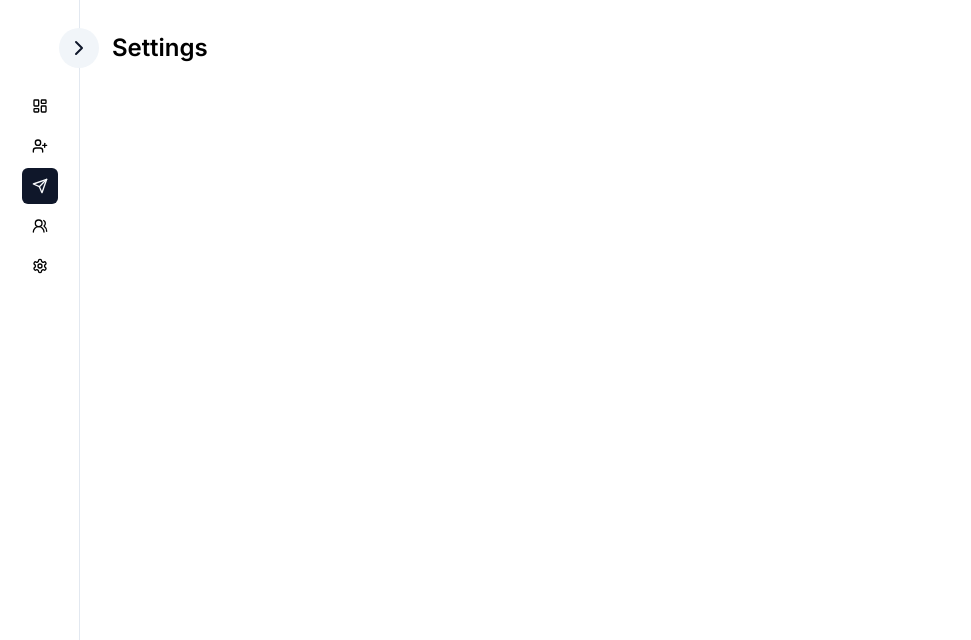
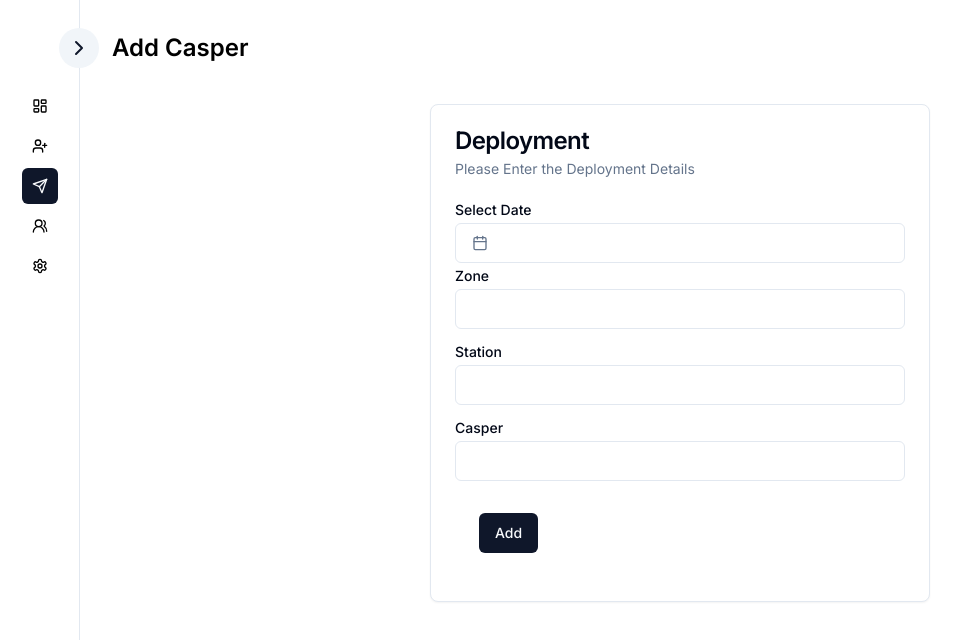
Before and after one commit to mrrobot620/ftc-deployment-frontend, a Next.js app: page /deployment in a window 1280 px wide. Shown: the top 640 px of the page, without its empty margins (0-971 px from the left). Built offline with nearby package versions, Linux system fonts and the light colour scheme; what tailwindcss-debug-screens would draw is missing.

Commit message:
Added deployment page and datepicker ui

```diff
--- a/app/add_user/page.tsx
+++ b/app/add_user/page.tsx
@@ -1,6 +1,6 @@
 "use client"
 import React, { useState } from "react";
-import PageTitle from "@/components/ui/pageTitle";
+import PageTitle from "@/components/ui/PageTitle";
 import { Button } from "@/components/ui/button";
 import {
   Card,
@@ -31,7 +31,6 @@
 
   const handleSubmit = async (event) => {
     event.preventDefault();
-
     const formData = {
       casper: casper,
       name: name,
@@ -50,7 +49,6 @@
 
       if (response.ok) {
         setShowAlert({ isOpen: true, title: "User Added Successfully", message: "" });
-        // Clear form fields
         setCasper("");
         setName("");
         setDepartment("");
--- a/app/deployment/page.tsx
+++ b/app/deployment/page.tsx
@@ -1,11 +1,93 @@
-import React  from "react";
-import PageTitle from "@/components/ui/pageTitle";
+"use client";
+import React, { useState } from "react";
+import PageTitle from "@/components/ui/PageTitle";
+import { Button } from "@/components/ui/button";
+import {
+  Card,
+  CardContent,
+  CardDescription,
+  CardFooter,
+  CardHeader,
+  CardTitle,
+} from "@/components/ui/card";
+import { format } from "date-fns";
+import { Calendar as CalendarIcon } from "lucide-react";
 
+import { cn } from "@/lib/utils";
+import { Calendar } from "@/components/ui/calendar";
+import {
+  Popover,
+  PopoverContent,
+  PopoverTrigger,
+} from "@/components/ui/popover";
+import { Input } from "@/components/ui/input";
+import { Label } from "@/components/ui/label";
 
-type Props = {}
+type Props = {};
 
-export default function UsersPage({} : Props){
-    return ( <div className="flex flex-col gap-5 w-full">
-    <PageTitle title="Settings"/>
-  </div> )
+export default function UsersPage({}: Props) {
+
+  const [date, setDate] = React.useState<Date>();
+
+  return (
+    <>
+      <PageTitle title="Add Casper" />
+      <div className="min-h-screen flex flex-col items-center pt-10 gap-5">
+        <div className="flex flex-col items-center w-full">
+          <Card className="w-[500px]">
+            <CardHeader>
+              <CardTitle> Deployment </CardTitle>
+              <CardDescription>
+                Please Enter the Deployment Details
+              </CardDescription>
+            </CardHeader>
+            <CardContent>
+              <form>
+                <div className="grid w-full items-center gap-4">
+                  <div className="flex flex-col space-y-1.5">
+                    <Label htmlFor="datePicker">Select Date</Label>
+                    <Popover>
+                      <PopoverTrigger asChild>
+                        <Button
+                          variant={"outline"}
+                          className={cn(
+                            "w-full justify-start text-left font-normal",
+                            !date && "text-muted-foreground"
+                          )}
+                        >
+                          <CalendarIcon className="mr-2 h-4 w-4" />
+                          {date ? format(date, "PPP") : <span></span>}
+                        </Button>
+                      </PopoverTrigger>
+                      <PopoverContent className="w-auto p-0">
+                        <Calendar
+                          mode="single"
+                          selected={date}
+                          onSelect={setDate}
+                          initialFocus
+                        />
+                      </PopoverContent>
+                    </Popover>
+                    <Label htmlFor="casperId">Zone</Label>
+                    <Input id="casperId" />
+                  </div>
+                  <div className="flex flex-col space-y-1.5">
+                    <Label htmlFor="name">Station</Label>
+                    <Input id="name" />
+                  </div>
+                  <div className="flex flex-col space-y-1.5">
+                    <Label htmlFor="designation">Casper</Label>
+                    <Input id="designation" />
+                  </div>
+                </div>
+                <CardFooter className="flex justify-between pt-8">
+                  <Button type="submit">Add</Button>
+                </CardFooter>
+              </form>
+            </CardContent>
+          </Card>
+        </div>
+      </div>
+    </>
+  );
 }
--- a/app/page.tsx
+++ b/app/page.tsx
@@ -1,5 +1,5 @@
 import Image from "next/image";
-import PageTitle from "@/components/ui/pageTitle";
+import PageTitle from "@/components/ui/PageTitle";
 
 export default function Home() {
   return (
--- a/app/set/page.tsx
+++ b/app/set/page.tsx
@@ -1,5 +1,5 @@
 import React  from "react";
-import PageTitle from "@/components/ui/pageTitle";
+import PageTitle from "@/components/ui/PageTitle";
 
 type Props = {}
 
--- a/app/users/page.tsx
+++ b/app/users/page.tsx
@@ -1,5 +1,5 @@
 import React  from "react";
-import PageTitle from "@/components/ui/pageTitle";
+import PageTitle from "@/components/ui/PageTitle";
 import { DataTableDemo } from "@/components/ui/dataTable";
 
 
--- /dev/null
+++ b/components/ui/calendar.tsx
@@ -0,0 +1,66 @@
+"use client"
+
+import * as React from "react"
+import { ChevronLeft, ChevronRight } from "lucide-react"
+import { DayPicker } from "react-day-picker"
+
+import { cn } from "@/lib/utils"
+import { buttonVariants } from "@/components/ui/button"
+
+export type CalendarProps = React.ComponentProps<typeof DayPicker>
+
+function Calendar({
+  className,
+  classNames,
+  showOutsideDays = true,
+  ...props
+}: CalendarProps) {
+  return (
+    <DayPicker
+      showOutsideDays={showOutsideDays}
+      className={cn("p-3", className)}
+      classNames={{
+        months: "flex flex-col sm:flex-row space-y-4 sm:space-x-4 sm:space-y-0",
+        month: "space-y-4",
+        caption: "flex justify-center pt-1 relative items-center",
+        caption_label: "text-sm font-medium",
+        nav: "space-x-1 flex items-center",
+        nav_button: cn(
+          buttonVariants({ variant: "outline" }),
+          "h-7 w-7 bg-transparent p-0 opacity-50 hover:opacity-100"
+        ),
+        nav_button_previous: "absolute left-1",
+        nav_button_next: "absolute right-1",
+        table: "w-full border-collapse space-y-1",
+        head_row: "flex",
+        head_cell:
+          "text-muted-foreground rounded-md w-9 font-normal text-[0.8rem]",
+        row: "flex w-full mt-2",
+        cell: "h-9 w-9 text-center text-sm p-0 relative [&:has([aria-selected].day-range-end)]:rounded-r-md [&:has([aria-selected].day-outside)]:bg-accent/50 [&:has([aria-selected])]:bg-accent first:[&:has([aria-selected])]:rounded-l-md last:[&:has([aria-selected])]:rounded-r-md focus-within:relative focus-within:z-20",
+        day: cn(
+          buttonVariants({ variant: "ghost" }),
+          "h-9 w-9 p-0 font-normal aria-selected:opacity-100"
+        ),
+        day_range_end: "day-range-end",
+        day_selected:
+          "bg-primary text-primary-foreground hover:bg-primary hover:text-primary-foreground focus:bg-primary focus:text-primary-foreground",
+        day_today: "bg-accent text-accent-foreground",
+        day_outside:
+          "day-outside text-muted-foreground opacity-50 aria-selected:bg-accent/50 aria-selected:text-muted-foreground aria-selected:opacity-30",
+        day_disabled: "text-muted-foreground opacity-50",
+        day_range_middle:
+          "aria-selected:bg-accent aria-selected:text-accent-foreground",
+        day_hidden: "invisible",
+        ...classNames,
+      }}
+      components={{
+        IconLeft: ({ ...props }) => <ChevronLeft className="h-4 w-4" />,
+        IconRight: ({ ...props }) => <ChevronRight className="h-4 w-4" />,
+      }}
+      {...props}
+    />
+  )
+}
+Calendar.displayName = "Calendar"
+
+export { Calendar }
--- /dev/null
+++ b/components/ui/popover.tsx
@@ -0,0 +1,31 @@
+"use client"
+
+import * as React from "react"
+import * as PopoverPrimitive from "@radix-ui/react-popover"
+
+import { cn } from "@/lib/utils"
+
+const Popover = PopoverPrimitive.Root
+
+const PopoverTrigger = PopoverPrimitive.Trigger
+
+const PopoverContent = React.forwardRef<
+  React.ElementRef<typeof PopoverPrimitive.Content>,
+  React.ComponentPropsWithoutRef<typeof PopoverPrimitive.Content>
+>(({ className, align = "center", sideOffset = 4, ...props }, ref) => (
+  <PopoverPrimitive.Portal>
+    <PopoverPrimitive.Content
+      ref={ref}
+      align={align}
+      sideOffset={sideOffset}
+      className={cn(
+        "z-50 w-72 rounded-md border bg-popover p-4 text-popover-foreground shadow-md outline-none data-[state=open]:animate-in data-[state=closed]:animate-out data-[state=closed]:fade-out-0 data-[state=open]:fade-in-0 data-[state=closed]:zoom-out-95 data-[state=open]:zoom-in-95 data-[side=bottom]:slide-in-from-top-2 data-[side=left]:slide-in-from-right-2 data-[side=right]:slide-in-from-left-2 data-[side=top]:slide-in-from-bottom-2",
+        className
+      )}
+      {...props}
+    />
+  </PopoverPrimitive.Portal>
+))
+PopoverContent.displayName = PopoverPrimitive.Content.displayName
+
+export { Popover, PopoverTrigger, PopoverContent }
--- a/package.json
+++ b/package.json
@@ -13,6 +13,7 @@
     "@radix-ui/react-checkbox": "^1.0.4",
     "@radix-ui/react-dropdown-menu": "^2.0.6",
     "@radix-ui/react-label": "^2.0.2",
+    "@radix-ui/react-popover": "^1.0.7",
     "@radix-ui/react-select": "^2.0.0",
     "@radix-ui/react-slot": "^1.0.2",
     "@radix-ui/react-tooltip": "^1.0.7",
@@ -20,10 +21,12 @@
     "axios": "^1.7.1",
     "class-variance-authority": "^0.7.0",
     "clsx": "^2.1.1",
+    "date-fns": "^3.6.0",
     "lucide-react": "^0.378.0",
     "next": "14.2.3",
     "next-themes": "^0.3.0",
     "react": "^18",
+    "react-day-picker": "^8.10.1",
     "react-dom": "^18",
     "tailwind-merge": "^2.3.0",
     "tailwindcss-animate": "^1.0.7"
```
Also changed, not shown: 1 other file (tests, documents, lock files or other folders).
